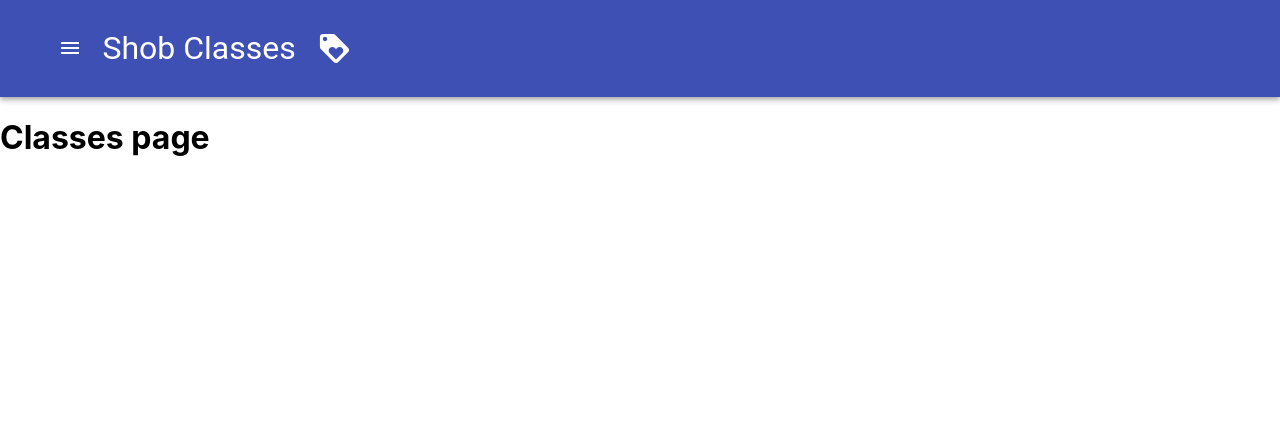
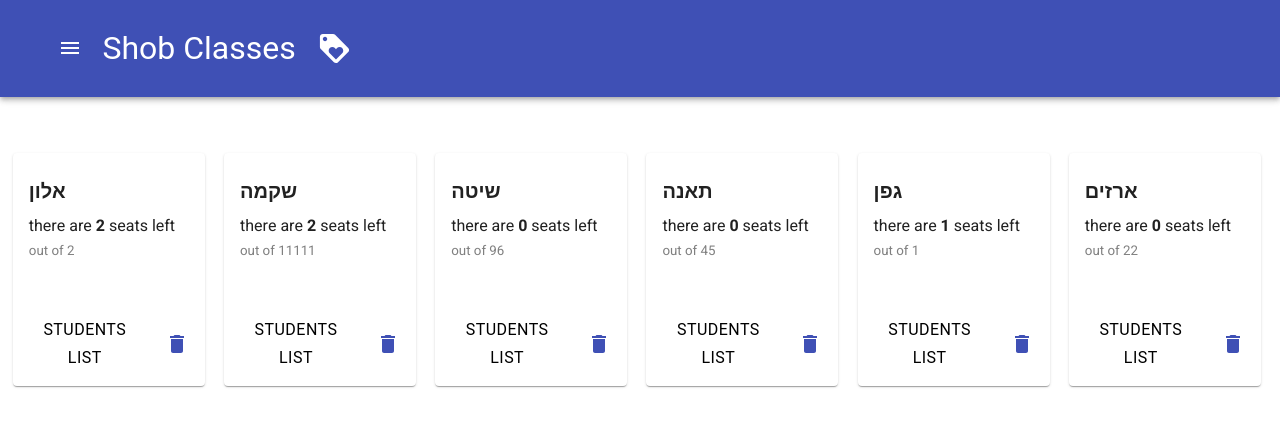
Before and after one commit to fionasiv/final-front, a React (Create React App) app: page / in a window 1280 px wide. Shown: the top 426 px of the page. Built offline with nearby package versions, Linux system fonts and the light colour scheme; the HTML template or start-up script is replaced by a standard one.

Commit message:
Finished classes design with hard-coded data

```diff
--- a/public/index.html
+++ b/public/index.html
@@ -15,6 +15,12 @@
       user's mobile device or desktop. See https://developers.google.com/web/fundamentals/web-app-manifest/
     -->
     <link rel="manifest" href="%PUBLIC_URL%/manifest.json" />
+    <link rel="preconnect" href="https://fonts.googleapis.com" />
+    <link rel="preconnect" href="https://fonts.gstatic.com" crossorigin />
+    <link
+      href="https://fonts.googleapis.com/css2?family=Heebo:wght@300;400;700&display=swap"
+      rel="stylesheet"
+    />
     <!--
       Notice the use of %PUBLIC_URL% in the tags above.
       It will be replaced with the URL of the `public` folder during the build.
--- a/src/App.tsx
+++ b/src/App.tsx
@@ -1,5 +1,5 @@
 import "./App.css";
-import Navbar from "./components/Navbar";
+import Navbar from "./components/Navbar/Navbar";
 import { routes } from "./consts";
 import { useState, createContext } from "react";
 import { Routes, Route } from "react-router-dom";
--- /dev/null
+++ b/src/components/Class/Class.style.tsx
@@ -0,0 +1,35 @@
+import { Button, CardActions, styled } from '@mui/material';
+import Card from '@mui/material/Card';
+import DeleteIcon from "@mui/icons-material/Delete";
+
+
+export const ClassCard = styled(Card) ({
+    width: "15vw"
+})
+
+export const ClassName = styled("h3") ({
+    margin: "1vh 0vw",
+    fontSize: "20px"
+})
+
+export const SeatsLeft = styled("p") ({
+    margin: "0vh",
+})
+
+export const SeatsTotal = styled("small") ({
+    color: "gray",
+})
+
+export const Actions = styled(CardActions) ({
+    marginTop: "3vh"
+})
+
+export const Delete = styled(DeleteIcon)<{coloring: string}>(({coloring}) => ({
+    color: coloring,
+}))
+
+export const StudentsButton = styled(Button) ({
+    color: "black",
+    fontWeight: "400",
+    fontSize: "16px"
+})
--- /dev/null
+++ b/src/components/Class/Class.tsx
@@ -0,0 +1,26 @@
+import * as S from "./Class.style";
+import { CardContent, IconButton } from "@mui/material";
+import { ThemeContext } from "../../App";
+import React from "react";
+
+export default function Class(props: any) {
+  const theme = React.useContext(ThemeContext);
+
+  return (
+    <S.ClassCard>
+      <CardContent>
+        <S.ClassName>{props.name}</S.ClassName>
+        <S.SeatsLeft>
+          there are <b>{props.avilableSeats}</b> seats left
+        </S.SeatsLeft>
+        <S.SeatsTotal>out of {props.totalSeats}</S.SeatsTotal>
+      </CardContent>
+      <S.Actions>
+        <S.StudentsButton>STUDENTS LIST</S.StudentsButton>
+        <IconButton>
+          <S.Delete coloring={theme} />
+        </IconButton>
+      </S.Actions>
+    </S.ClassCard>
+  );
+}
--- a/src/components/Navbar.tsx
+++ b/src/components/Navbar/Navbar.tsx
@@ -4,9 +4,9 @@ import { useNavigate } from "react-router-dom";
 import { List, ListItem, Drawer } from "@mui/material";
 import MenuIcon from "@mui/icons-material/Menu";
 import Toolbar from "@mui/material/Toolbar";
-import { ThemeContext } from "../App";
-import {routes} from "../consts"
-import { PageRoute } from "../types";
+import { ThemeContext } from "../../App";
+import {routes} from "../../consts"
+import { PageRoute } from "../../types";
 
 export default function Navbar(props: any) {
   const theme = React.useContext(ThemeContext);
--- a/src/consts.tsx
+++ b/src/consts.tsx
@@ -1,5 +1,5 @@
-import { PageRoute } from "./types";
-import Classes from "./pages/Classes";
+import { PageRoute, ShobClass } from "./types";
+import Classes from "./pages/ClassesPage/Classes";
 import Students from "./pages/Students";
 import Create from "./pages/Create";
 
@@ -8,3 +8,12 @@ export const routes: PageRoute[] = [
   { path: "/students", name: "Students", Component: <Students /> },
   { path: "/create", name: "Create", Component: <Create /> },
 ];
+
+export const classes: ShobClass[] = [
+  { name: "אלון", availableSeats: 2, totalSeats: 2 },
+  { name: "שקמה", availableSeats: 2, totalSeats: 11111 },
+  { name: "שיטה", availableSeats: 0, totalSeats: 96 },
+  { name: "תאנה", availableSeats: 0, totalSeats: 45 },
+  { name: "גפן", availableSeats: 1, totalSeats: 1 },
+  { name: "ארזים", availableSeats: 0, totalSeats: 22 },
+];
--- a/src/index.css
+++ b/src/index.css
@@ -1,11 +1,4 @@
 body {
   margin: 0;
-  font-family: -apple-system, BlinkMacSystemFont, 'Segoe UI', 'Roboto', 'Oxygen',
-    'Ubuntu', 'Cantarell', 'Fira Sans', 'Droid Sans', 'Helvetica Neue',
-    sans-serif;
+  font-family: 'Heebo', sans-serif;
 }
-
-code {
-  font-family: source-code-pro, Menlo, Monaco, Consolas, 'Courier New',
-    monospace;
-}
--- a/src/pages/Classes.tsx
+++ /dev/null
@@ -1,5 +0,0 @@
-export default function Classes() {
-    return (
-        <h1>Classes page</h1>
-    )
-}
--- /dev/null
+++ b/src/pages/ClassesPage/Classes.style.tsx
@@ -0,0 +1,8 @@
+import { styled } from "@mui/material";
+
+export const ClassesList = styled("div") ({
+    display: "grid",
+    gridTemplate: "auto auto / repeat(6, 1fr)",
+    rowGap: "5vh",
+    margin: "7vh 0vw 7vh 1vw"
+})
--- /dev/null
+++ b/src/pages/ClassesPage/Classes.tsx
@@ -0,0 +1,15 @@
+import * as S from "./Classes.style";
+import Class from "../../components/Class/Class";
+import { classes } from "../../consts";
+import { ShobClass } from "../../types";
+
+export default function Classes() {
+  const shobClasses = classes.map((shobClass: ShobClass) => (
+    <Class
+      name={shobClass.name}
+      avilableSeats={shobClass.availableSeats}
+      totalSeats={shobClass.totalSeats}
+    />
+  ));
+  return <S.ClassesList>{shobClasses}</S.ClassesList>;
+}
--- a/src/types.tsx
+++ b/src/types.tsx
@@ -5,3 +5,9 @@ export type PageRoute = {
   name: string;
   Component: ReactNode;
 };
+
+export type ShobClass = {
+  name: string;
+  availableSeats: number;
+  totalSeats: number;
+};
```
Also changed, not shown: src/components/Navbar/Navbar.style.tsx (renamed from src/components/Navbar.style.tsx).
